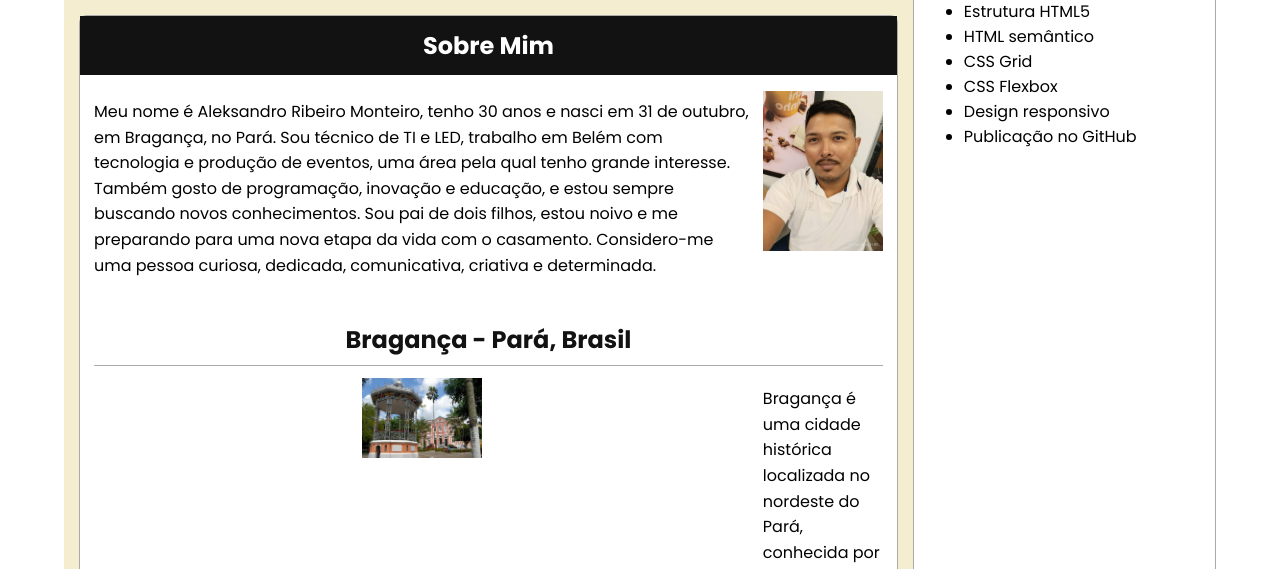
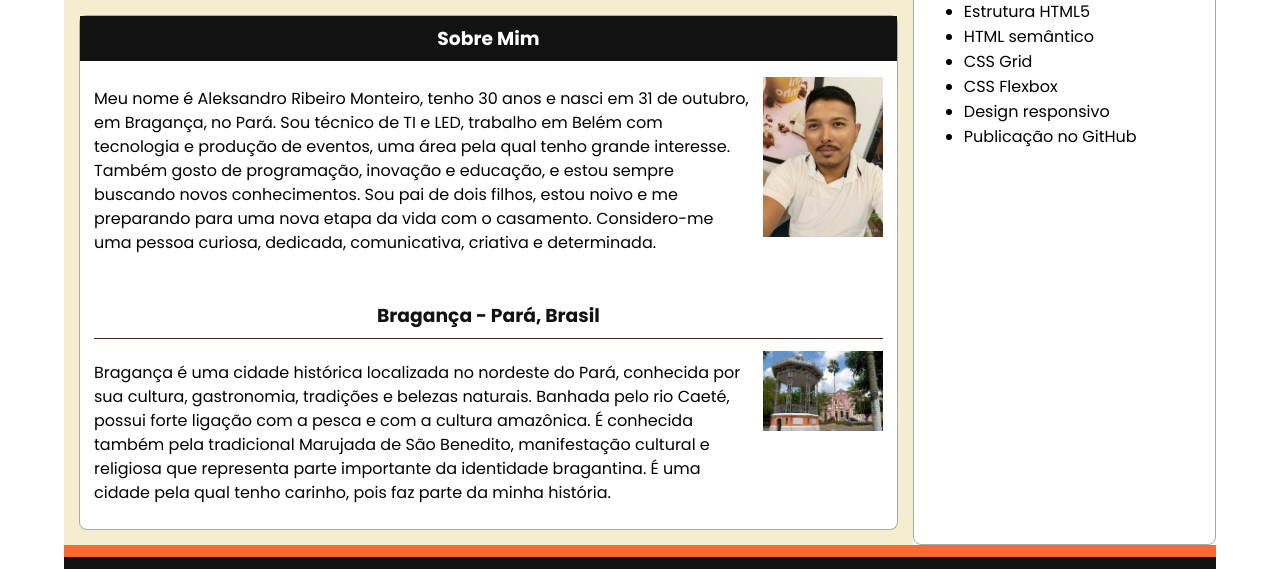
Before and after one commit to ribeiroaleksandro3110-debug/wdd131, a plain HTML site: page index.html in a window 1280 px wide. Shown: the part 211-780 px from the top of the page. Drawn offline with Linux system fonts and the light colour scheme.

Commit message:
ajustes de estilo

```diff
--- a/estilos/base.css
+++ b/estilos/base.css
@@ -4,18 +4,13 @@
 
 body.container {
     display: grid;
-
     font-family: 'Poppins', sans-serif;
-
     grid-template-columns: 2.8fr 1fr;
-
     grid-template-rows: 130px minmax(296px, 1fr) 134px;
-
     grid-template-areas:
         "header header"
         "main aside"
         "footer footer";
-
     width: 90%;
     min-height: calc(100vh - 20px);
     margin: 10px auto;
@@ -38,6 +33,7 @@ body.container {
     flex: 0.5;
     padding: 25px;
 }
+
 .titulo-curso {
     display: block;
     text-align: center;
@@ -59,8 +55,8 @@ body.container {
     border-radius: 8px;
 
     transition: background-color 0.3s ease,
-                color 0.3s ease,
-                transform 0.3s ease;
+        color 0.3s ease,
+        transform 0.3s ease;
 }
 
 .navigation a:hover {
@@ -76,7 +72,6 @@ body.container {
     outline-offset: 2px;
 }
 
-/* MAIN - coluna principal */
 .main {
     grid-area: main;
     width: 100%;
@@ -92,13 +87,11 @@ body.container {
     padding: 15px;
 }
 
-/* Título principal */
 .main h1 {
     text-align: center;
     margin: 5px 0 18px;
 }
 
-/* Cartões */
 .card {
     display: grid;
     grid-template-columns: minmax(0, 1fr) 120px;
@@ -112,75 +105,67 @@ body.container {
     border-right: 1px solid #aaaaaa;
 }
 
-/* Primeiro cartão */
 .card:first-of-type {
     border-top: 1px solid #aaaaaa;
     border-radius: 8px 8px 0 0;
 }
 
-/* Segundo cartão */
 .card:last-of-type {
     border-bottom: 1px solid #aaaaaa;
     border-radius: 0 0 8px 8px;
 }
 
-/* Títulos */
-.card h2 {
+.card h3 {
     grid-column: 1 / -1;
 
     background-color: #121212;
     color: #ffffff;
 
     text-align: center;
-    padding: 12px;
+    padding: 8px;
     margin: -14px -14px 4px;
 }
 
-/* Título de Bragança */
-.card + .card h2 {
+.card+.card h3 {
     background-color: transparent;
     color: #121212;
     margin: 0;
     padding: 8px;
-    border-bottom: 1px solid #aaaaaa;
+    border-bottom: 1px solid #482020;
 }
 
-/* Parágrafos */
 .card p {
     margin: 8px 0;
     line-height: 1.6;
     grid-column: 1;
 }
 
-/* Imagens */
 .card img {
     grid-column: 2;
     grid-row: 2;
 
     width: 100%;
-    max-width: 120px;
+    max-width: 220px;
     height: auto;
     justify-self: center;
 }
 
-/* Imagem de Bragança à esquerda */
-.card + .card img {
+.card+.card img {
+    grid-column: 2;
+}
+
+.card p {
+    margin: 10px 0;
+    line-height: 1.5;
     grid-column: 1;
 }
 
-/* Texto de Bragança à direita */
-.card + .card p {
-    grid-column: 2;
-    grid-row: 2;
-}
-
-/* ASIDE - coluna de recursos */
 .sidebar {
     grid-area: aside;
 
     width: 100%;
     max-width: 320px;
-    margin: 0 auto;
+    margin: 0px auto;
 
     background-color: #ffffff;
     border: 1px solid #aaaaaa;
@@ -188,7 +173,6 @@ body.container {
     padding: 10px;
 }
 
-/* Cabeçalho da coluna lateral */
 .sidebar h3 {
     background-color: #121212;
     color: #ffffff;
--- a/index.html
+++ b/index.html
@@ -41,7 +41,7 @@
 
 
         <section class="card">
-            <h2>Sobre Mim</h2>
+            <h3>Sobre Mim</h3>
 
             <p>
                 Meu nome é Aleksandro Ribeiro Monteiro, tenho 30 anos e nasci em 31 de outubro, em Bragança, no Pará.
@@ -55,7 +55,7 @@
         </section>
 
         <section class="card">
-            <h2>Bragança - Pará, Brasil</h2>
+            <h3>Bragança - Pará, Brasil</h3>
 
             <p>
                 Bragança é uma cidade histórica localizada no nordeste do Pará, conhecida por sua cultura,
@@ -65,7 +65,7 @@
                 É uma cidade pela qual tenho carinho, pois faz parte da minha história.
             </p>
 
-            <img src="imagens/cartao_postal_braganca.jpg" alt="Bandeira do município de Bragança, Pará" height="100">
+            <img src="imagens/cartao_postal_braganca.jpg" alt="Bandeira do município de Bragança, Pará" height="120">
         </section>
 
     </main>
```
